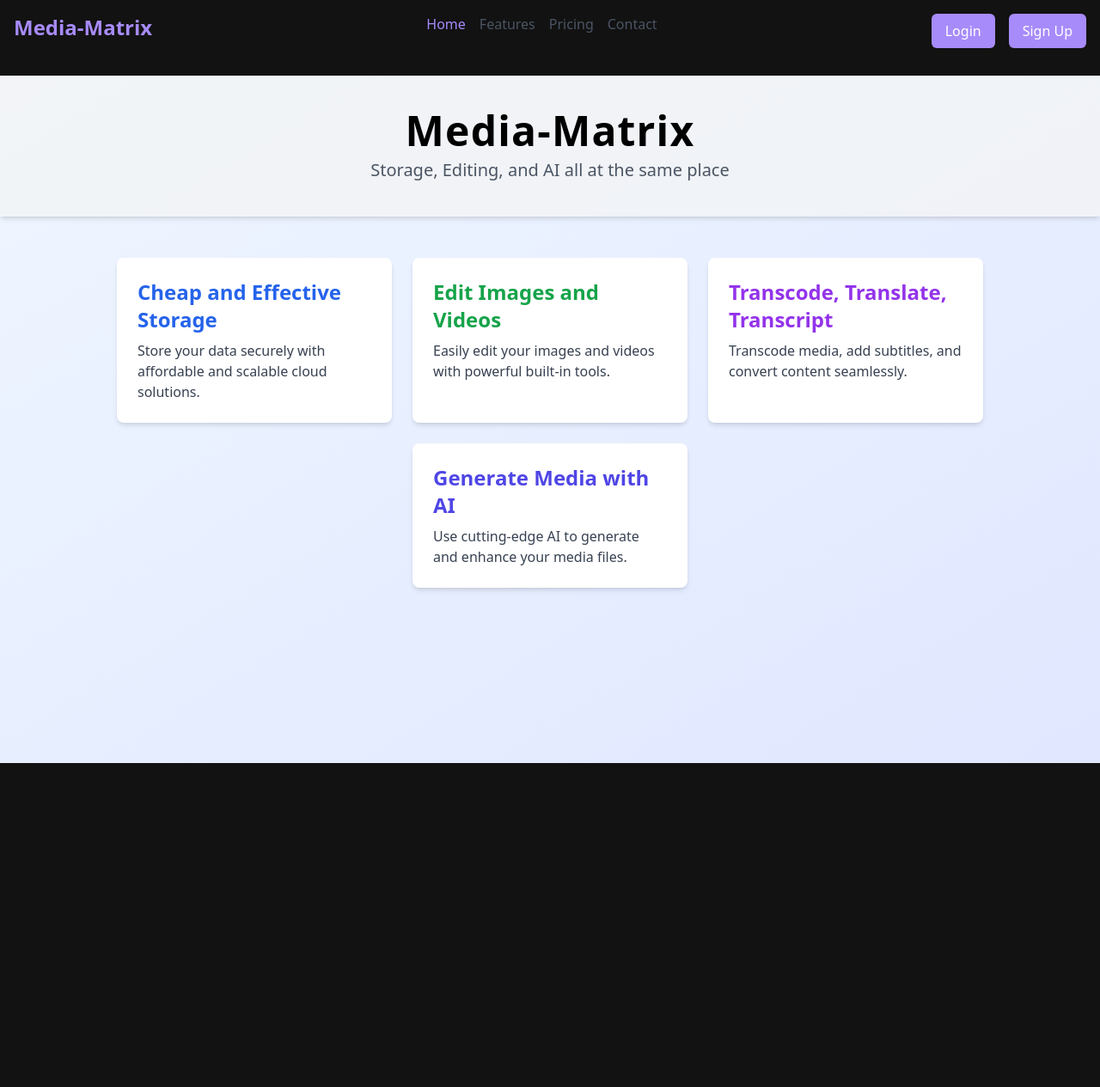
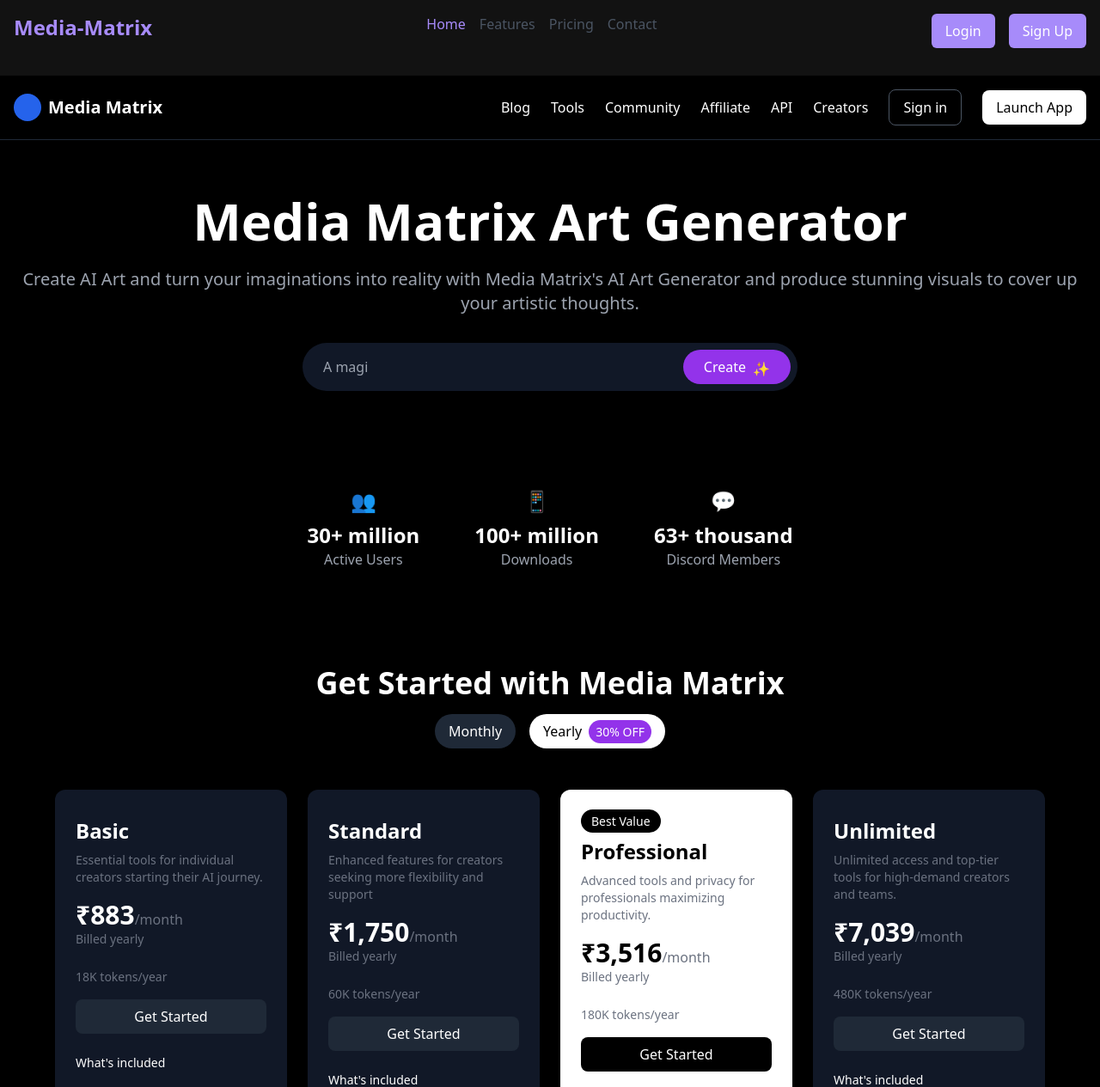
Before and after one commit to VishalSh20/Media-Matrix, a Next.js app in the folder next/: page / in a window 1280 px wide. Shown: the top 1265 px of the page at 86% size. Before the commit the page ends 888 px from the top, so only its background shows below. Built offline with nearby package versions, Linux system fonts and the light colour scheme; no server answers.

Commit message:
Create the main landing page of the project

```diff
--- a/next/src/app/page.jsx
+++ b/next/src/app/page.jsx
@@ -1,49 +1,234 @@
-"use client"
-export default function Page() {
+// pages/index.js
+import Head from 'next/head'
+import Image from 'next/image'
+import Link from 'next/link'
+import { ArrowRight } from 'lucide-react'
+
+export default function Home() {
+  const stats = [
+    { icon: "👥", count: "30+ million", label: "Active Users" },
+    { icon: "📱", count: "100+ million", label: "Downloads" },
+    { icon: "💬", count: "63+ thousand", label: "Discord Members" }
+  ]
+
+  const pricingPlans = [
+    {
+      name: "Basic",
+      price: "883",
+      description: "Essential tools for individual creators starting their AI journey.",
+      tokens: "18K tokens/year",
+      features: [
+        "~3600 Generations/year",
+        "General Commercial Terms",
+        "Image Generations Visibility: Public",
+        "4 concurrent Generations"
+      ]
+    },
+    {
+      name: "Standard",
+      price: "1,750",
+      description: "Enhanced features for creators seeking more flexibility and support",
+      tokens: "60K tokens/year",
+      features: [
+        "~12000 Generations/year",
+        "General Commercial Terms",
+        "Image Generation Visibility: Public",
+        "8 concurrent Generations"
+      ]
+    },
+    {
+      name: "Professional",
+      price: "3,516",
+      description: "Advanced tools and privacy for professionals maximizing productivity.",
+      tokens: "180K tokens/year",
+      isPopular: true,
+      features: [
+        "~36000 Generations/year",
+        "All styles and models",
+        "General Commercial Terms",
+        "Image Generation Visibility: Private",
+        "12 Concurrent Generations",
+        "Priority Support"
+      ]
+    },
+    {
+      name: "Unlimited",
+      price: "7,039",
+      description: "Unlimited access and top-tier tools for high-demand creators and teams.",
+      tokens: "480K tokens/year",
+      features: [
+        "Unlimited Realtime Generations",
+        "~96000 Generations/year",
+        "All styles and models",
+        "General Commercial Terms",
+        "Image Generation Visibility: Private",
+        "16 Concurrent Generations"
+      ]
+    }
+  ]
+
+  const footerLinks = {
+    Features: [
+      "AI Image Generator",
+      "AI Logo Generator",
+      "AI Headshot Generator",
+      "AI Animal Generator",
+      "AI Anime Generator"
+    ],
+    Tools: [
+      "Text to Image",
+      "Creative Enhance",
+      "AI Video",
+      "Image Remix"
+    ],
+    Company: [
+      "API",
+      "Affiliate Program",
+      "Contact Us"
+    ],
+    ImagineArt: [
+      "Blogs",
+      "Community",
+      "Our Tools",
+      "Mobile App"
+    ],
+    Legal: [
+      "Privacy Policy",
+      "Terms & Conditions"
+    ]
+  }
+
   return (
-    <div className="w-full flex flex-col min-h-screen bg-gradient-to-br from-blue-50 to-indigo-100">
-      {/* Header */}
-      <section className="flex flex-col justify-center items-center py-10 text-gray-800 bg-gray-100/80 shadow-md">
-        <h1 className="text-5xl font-extrabold text-black tracking-wide">Media-Matrix</h1>
-        <span className="text-gray-600 text-xl mt-2">
-          Storage, Editing, and AI all at the same place
-        </span>
-      </section>
+    <>
+      <Head>
+        <title>Media Matrix - AI Art Generator</title>
+        <meta name="description" content="Create AI Art and turn your imaginations into reality" />
+        <link rel="icon" href="/favicon.ico" />
+      </Head>
 
-      {/* Features Section */}
-      <section className="flex flex-wrap justify-center gap-6 px-8 py-12">
-        {/* Card 1 */}
-        <div className="bg-white rounded-lg shadow-md p-6 max-w-xs hover:shadow-lg transition duration-300">
-          <h2 className="text-2xl font-semibold text-blue-600">Cheap and Effective Storage</h2>
-          <p className="text-gray-700 mt-2">
-            Store your data securely with affordable and scalable cloud solutions.
-          </p>
-        </div>
+      <div className="min-h-screen bg-black text-white">
+        <nav className="flex items-center justify-between p-4 border-b border-gray-800">
+          <Link href="/" className="flex items-center gap-2">
+            <div className="w-8 h-8 bg-blue-600 rounded-full"></div>
+            <span className="text-xl font-bold">Media Matrix</span>
+          </Link>
+          <div className="flex items-center gap-6">
+            <Link href="/blog" className="hover:text-gray-300">Blog</Link>
+            <Link href="/tools" className="hover:text-gray-300">Tools</Link>
+            <Link href="/community" className="hover:text-gray-300">Community</Link>
+            <Link href="/affiliate" className="hover:text-gray-300">Affiliate</Link>
+            <Link href="/api" className="hover:text-gray-300">API</Link>
+            <Link href="/creators" className="hover:text-gray-300">Creators</Link>
+            <button className="px-4 py-2 border border-gray-600 rounded-lg hover:bg-gray-800">Sign in</button>
+            <button className="px-4 py-2 bg-white text-black rounded-lg hover:bg-gray-200">Launch App</button>
+          </div>
+        </nav>
 
-        {/* Card 2 */}
-        <div className="bg-white rounded-lg shadow-md p-6 max-w-xs hover:shadow-lg transition duration-300">
-          <h2 className="text-2xl font-semibold text-green-600">Edit Images and Videos</h2>
-          <p className="text-gray-700 mt-2">
-            Easily edit your images and videos with powerful built-in tools.
-          </p>
-        </div>
+        <main>
+          <section className="px-4 py-16 text-center">
+            <h1 className="text-6xl font-bold mb-6">Media Matrix Art Generator</h1>
+            <p className="text-xl text-gray-400 mb-8">Create AI Art and turn your imaginations into reality with Media Matrix's AI Art Generator and produce stunning visuals to cover up your artistic thoughts.</p>
+            <div className="max-w-xl mx-auto">
+              <div className="relative">
+                <input type="text" placeholder="A magi" className="w-full px-6 py-4 bg-gray-900 rounded-full text-white" />
+                <button className="absolute right-2 top-2 px-6 py-2 bg-purple-600 rounded-full flex items-center gap-2 hover:bg-purple-700">
+                  Create
+                  <span className="w-5 h-5">✨</span>
+                </button>
+              </div>
+            </div>
+          </section>
 
-        {/* Card 3 */}
-        <div className="bg-white rounded-lg shadow-md p-6 max-w-xs hover:shadow-lg transition duration-300">
-          <h2 className="text-2xl font-semibold text-purple-600">Transcode, Translate, Transcript</h2>
-          <p className="text-gray-700 mt-2">
-            Transcode media, add subtitles, and convert content seamlessly.
-          </p>
-        </div>
+          <section className="flex justify-center gap-16 py-12">
+            {stats.map((stat, index) => (
+              <div key={index} className="text-center">
+                <div className="text-2xl mb-2">{stat.icon}</div>
+                <div className="text-2xl font-bold">{stat.count}</div>
+                <div className="text-gray-400">{stat.label}</div>
+              </div>
+            ))}
+          </section>
 
-        {/* Card 4 */}
-        <div className="bg-white rounded-lg shadow-md p-6 max-w-xs hover:shadow-lg transition duration-300">
-          <h2 className="text-2xl font-semibold text-indigo-600">Generate Media with AI</h2>
-          <p className="text-gray-700 mt-2">
-            Use cutting-edge AI to generate and enhance your media files.
-          </p>
-        </div>
-      </section>
-    </div>
-  );
+          <section className="px-4 py-16">
+            <div className="text-center mb-12">
+              <h2 className="text-4xl font-bold mb-4">Get Started with Media Matrix</h2>
+              <div className="flex items-center justify-center gap-4 mb-8">
+                <button className="px-4 py-2 bg-gray-800 rounded-full">Monthly</button>
+                <button className="px-4 py-2 bg-white text-black rounded-full">
+                  Yearly
+                  <span className="ml-2 px-2 py-1 bg-purple-600 text-white text-sm rounded-full">30% OFF</span>
+                </button>
+              </div>
+            </div>
+
+            <div className="grid grid-cols-1 md:grid-cols-2 lg:grid-cols-4 gap-6 max-w-6xl mx-auto">
+              {pricingPlans.map((plan, index) => (
+                <div key={index} className={`p-6 rounded-xl ${plan.isPopular ? 'bg-white text-black' : 'bg-gray-900'}`}>
+                  <div className="mb-4">
+                    {plan.isPopular && <span className="px-3 py-1 bg-black text-white text-sm rounded-full">Best Value</span>}
+                    <h3 className="text-2xl font-bold mt-2">{plan.name}</h3>
+                    <p className="text-sm text-gray-500 mt-2">{plan.description}</p>
+                  </div>
+                  <div className="mb-6">
+                    <span className="text-3xl font-bold">₹{plan.price}</span>
+                    <span className="text-gray-500">/month</span>
+                    <div className="text-sm text-gray-500">Billed yearly</div>
+                  </div>
+                  <div className="text-sm text-gray-500 mb-4">{plan.tokens}</div>
+                  <button className={`w-full py-2 rounded-lg ${plan.isPopular ? 'bg-black text-white' : 'bg-gray-800'} hover:opacity-90`}>
+                    Get Started
+                  </button>
+                  <div className="mt-6">
+                    <div className="text-sm mb-4">What's included</div>
+                    {plan.features.map((feature, fIndex) => (
+                      <div key={fIndex} className="flex items-center gap-2 text-sm mb-2">
+                        <span>✓</span>
+                        <span>{feature}</span>
+                      </div>
+                    ))}
+                  </div>
+                </div>
+              ))}
+            </div>
+          </section>
+        </main>
+
+        <footer className="border-t border-gray-800 px-4 py-16">
+          <div className="max-w-6xl mx-auto">
+            <div className="grid grid-cols-2 md:grid-cols-3 lg:grid-cols-6 gap-8 mb-12">
+              <div className="col-span-2">
+                <Link href="/" className="flex items-center gap-2 mb-4">
+                  <div className="w-8 h-8 bg-blue-600 rounded-full"></div>
+                  <span className="text-xl font-bold">Media Matrix</span>
+                </Link>
+                <p className="text-gray-400">Endless Possibilities. Just Imagine.</p>
+              </div>
+              {Object.entries(footerLinks).map(([category, links]) => (
+                <div key={category}>
+                  <h3 className="font-bold mb-4">{category}</h3>
+                  <div className="space-y-2">
+                    {links.map((link, index) => (
+                      <Link key={index} href="#" className="block text-gray-400 hover:text-white">
+                        {link}
+                      </Link>
+                    ))}
+                  </div>
+                </div>
+              ))}
+            </div>
+            <div className="flex flex-col md:flex-row justify-between items-center pt-8 border-t border-gray-800">
+              <div className="flex gap-6 mb-4 md:mb-0">
+                {['facebook', 'instagram', 'reddit', 'discord'].map((social) => (
+                  <Link key={social} href="#" className="text-gray-400 hover:text-white">
+                    <span className="w-6 h-6 block">●</span>
+                  </Link>
+                ))}
+              </div>
+              <div className="text-gray-400">© 2025 Vyro AI. All rights reserved.</div>
+            </div>
+          </div>
+        </footer>
+      </div>
+    </>
+  )
 }
```
